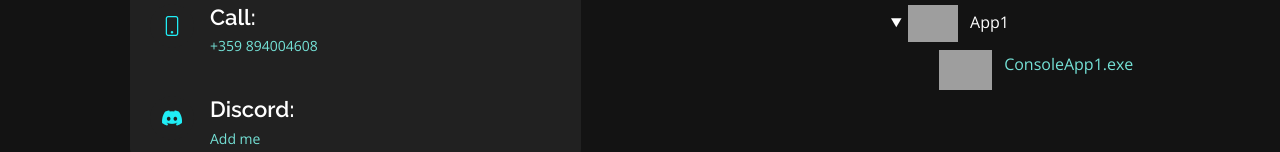
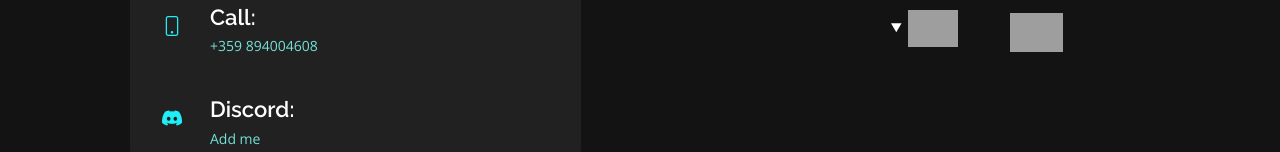
Before and after one commit to DarkFirePhoenixX/Portfolio, a plain HTML site: page index.html in a window 1280 px wide. Shown: the part 3917-4069 px from the top of the page. Drawn offline with nearby package versions, Linux system fonts and the light colour scheme; grey boxes are pictures that could not be loaded.

Commit message:
Update 1

```diff
--- a/index.html
+++ b/index.html
@@ -609,10 +609,8 @@
                                         <span class="ps-2">Repos</summary></a>
                                           <details open class="ms-5">
                                             <summary class="mt-2"><a><img width="50px" src="https://em-content.zobj.net/thumbs/320/facebook/327/open-file-folder_1f4c2.png">
-                                              <span class="ps-2">App1</summary></a>
                                                 <img class="ms-5 mt-2" width="53px" src="https://ficheiros.com.br/assets/img/icons/files/128/exe-29.png">
                                                 <a data-target="#staticBackdrop" data-bs-toggle="modal" class="MainNavText" id="MainNavHelp" href="#staticBackdrop">
-                                              <span style="animation-name: color; animation-duration: 2s; animation-iteration-count: infinite;" class="ps-2">ConsoleApp1.exe</summary></a>
                                           </details>
                                         </details>
                                     </details>
@@ -666,7 +664,6 @@
                   <div class="modal-dialog modal-dialog-centered modal-lg" id="console-modal">
                     <div class="modal-content" style="border-color:rgb(86, 86, 86) !important;">
                       <div class="modal-header console-bar-app text-white" style="padding: 2px !important;">
-                        <h1 class="modal-title fs-5" id="staticBackdropLabel"><img width="25px" class="mb-1 ms-2" src="https://upload.wikimedia.org/wikipedia/en/e/ef/Command_prompt_icon_(windows).png"> D:\Projects\Source\Repos\App1\ConsoleApp1.exe</h1>
                         <div class="btn-group">
                           <button class="btn btn-transparent console-minimize rounded-0" data-bs-dismiss="modal" aria-label="Close"><i class="bx bx-minus fs-5"></i></button>
                           <button class="btn btn-transparent console-enlarge rounded-0"><i class="bx bx-window fs-5"></i></button>
@@ -696,7 +693,6 @@
                 <div id="preloader"></div>
                 <a href="#" class="back-to-top d-flex align-items-center justify-content-center"><i class="bi bi-arrow-up-short"></i></a>
                 <script src="js/aos.js" type="text/javascript"></script>
-                <!-- <script src="js/purecounter_vanilla.js" type="text/javascript"></script> -->
                 <script src="js/bootstrap.bundle.min.js" type="text/javascript"></script>
                 <script src="js/glightbox.min.js" type="text/javascript"></script>
                 <script src="js/isotope.pkgd.min.js" type="text/javascript"></script>
```
